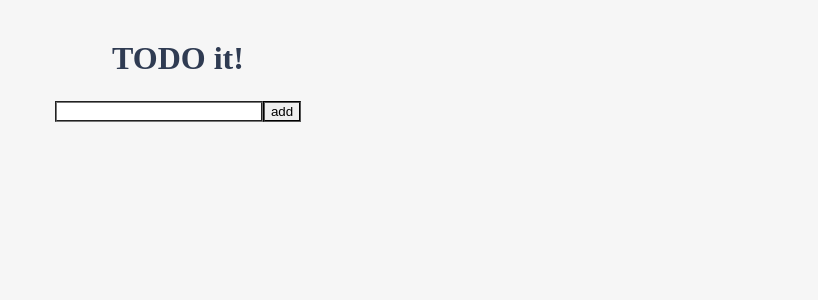
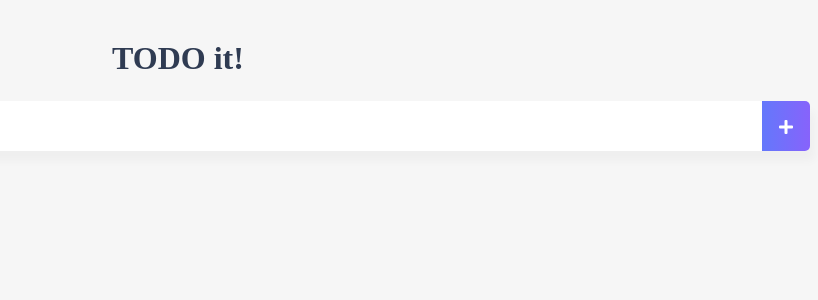
Before and after one commit to cotton-n/Vue-study, a Vue app in the folder vue-todo/: page / in a window 1280 px wide. Shown: the top 300 px of the page, without its empty margins (462-1280 px from the left). Built offline with nearby package versions, Linux system fonts and the light colour scheme.

Commit message:
[Feat] TodoInput 스타일 적용

```diff
--- a/vue-todo/src/components/TodoInput.vue
+++ b/vue-todo/src/components/TodoInput.vue
@@ -1,7 +1,9 @@
 <template>
-  <div>
+  <div class="inputBox shadow">
     <input type="text" v-model="newTodoItem" />
-    <button v-on:click="addTodo">add</button>
+    <span class="addContainer" v-on:click="addTodo">
+      <i class="fas fa-plus addBtn"></i>
+    </span>
   </div>
 </template>
 
@@ -24,4 +26,29 @@
 };
 </script>
 
-<style></style>
+<style scoped>
+input:focus {
+  outline: none;
+}
+.inputBox {
+  background: white;
+  height: 50px;
+  line-height: 50px;
+  border-radius: 5px;
+}
+.inputBox input {
+  border-style: none;
+  font-size: 0.9rem;
+}
+.addContainer {
+  float: right;
+  background: linear-gradient(to right, #6478fb, #8763fb);
+  display: block;
+  width: 3rem;
+  border-radius: 0 5px 5px 0;
+}
+.addBtn {
+  color: white;
+  vertical-align: middle;
+}
+</style>
```
